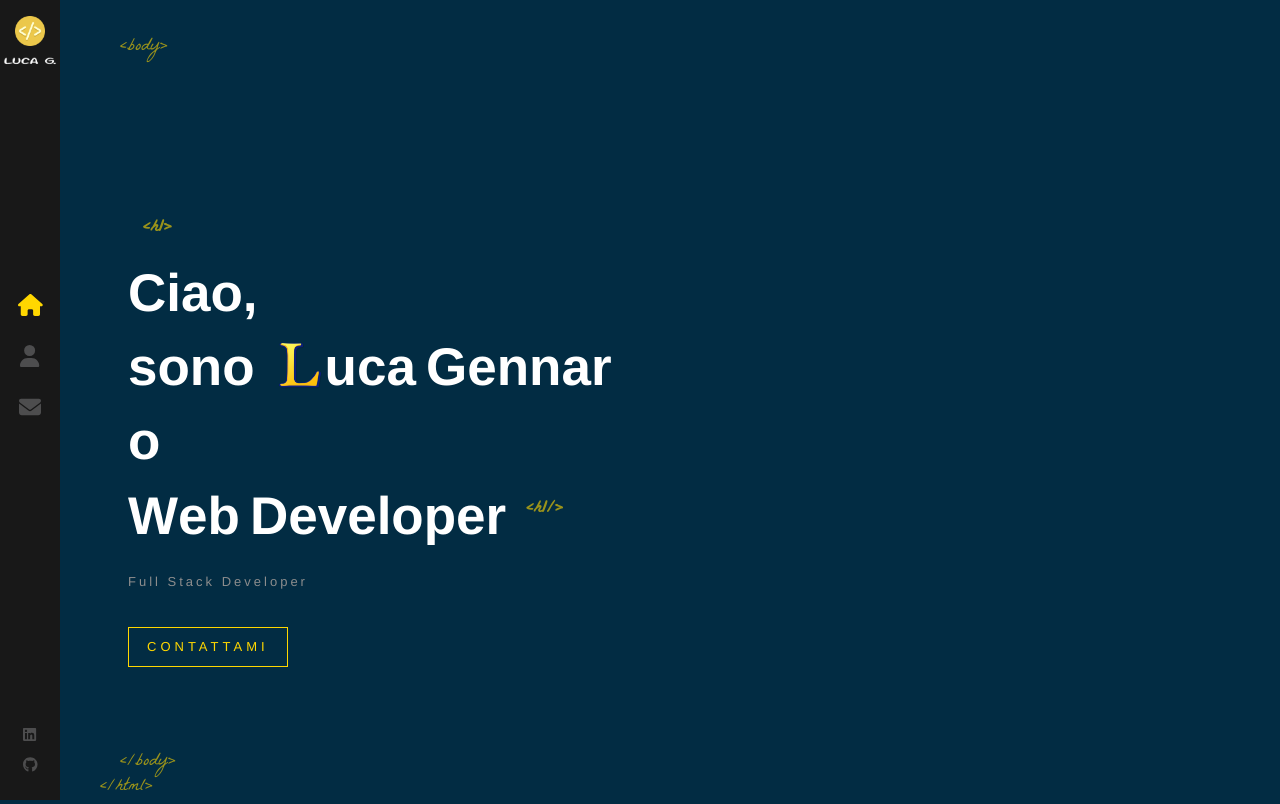
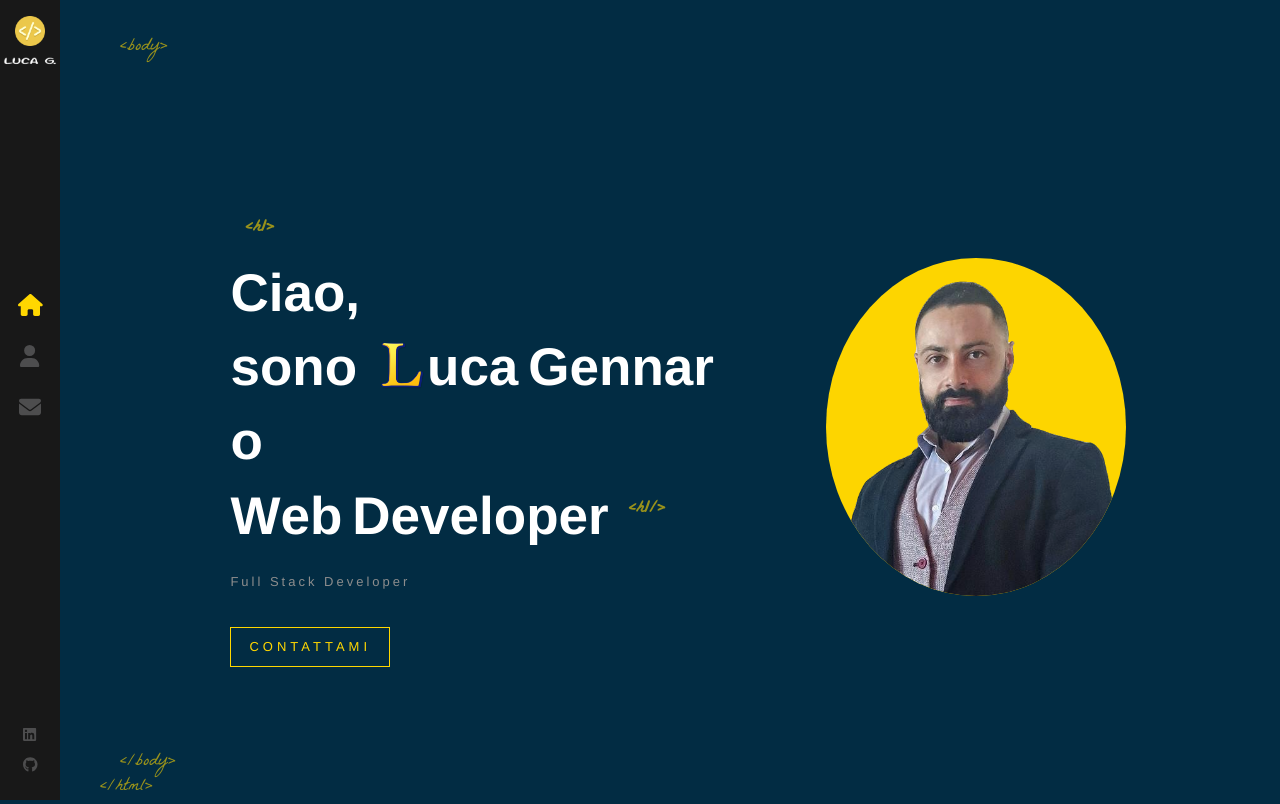
Before and after one commit to luca-gennaro/luca-gennaro-portfolio, a React (Create React App) app: page / in a window 1280 px wide. Built offline with nearby package versions, Linux system fonts and the light colour scheme.

Commit message:
image hero

```diff
--- a/src/components/Home/Home.js
+++ b/src/components/Home/Home.js
@@ -2,6 +2,7 @@ import React, { useEffect, useState } from 'react'
 import { Link } from 'react-router-dom'
 import logoL from "../../assets/images/logo-l.png"
 import AnimatedLetters from '../AnimatedLetters/AnimatedLetters'
+import Logo from '../Logo/Logo'
 import "./Home.scss"
 
 const Home = () => {
@@ -40,6 +41,7 @@ const Home = () => {
                 <h2>Full Stack Developer</h2>
                 <Link to="/contact" className='flat-button'>CONTATTAMI</Link>
             </div>
+            <Logo />
         </div>
     )
 }
--- a/src/components/Home/Home.scss
+++ b/src/components/Home/Home.scss
@@ -1,7 +1,7 @@
 .home-page {
     .text-zone {
         position: absolute;
-        left: 10%;
+        left: 18%;
         top: 30%;
         transform: translateY(-50);
         width: 40%;
--- /dev/null
+++ b/src/components/Logo/Logo.js
@@ -0,0 +1,13 @@
+import React from 'react'
+import heroImage from "../../assets/images/heroImage.png"
+import "./Logo.scss"
+
+const Logo = () => {
+  return (
+    <div className='logo-container'>
+        <img className='solid-logo' src={heroImage} alt="L" />
+    </div>
+  )
+}
+
+export default Logo
--- /dev/null
+++ b/src/components/Logo/Logo.scss
@@ -0,0 +1,28 @@
+.logo-container {
+    width: 300px;
+    height: 500px;
+    position: absolute;
+    top: 30%;
+    right: 12%;
+    bottom: 0;
+    left: auto;
+    margin: auto;
+    transform-style: preserve-3d;
+    animation: fadeIn 5s forwards;
+    animation-delay: 1s;
+
+
+    .solid-logo {
+        position: absolute;
+        top: auto;
+        right: auto;
+        bottom: auto;
+        left: 0;
+        margin: auto;
+        width: 100%;
+        -webkit-transform: scaleX(-1);
+        transform: scaleX(-1);
+        background: #ffd700;
+        border-radius: 50%;
+    }
+}
```
Also changed, not shown: src/assets/images/heroImage.png (added).
